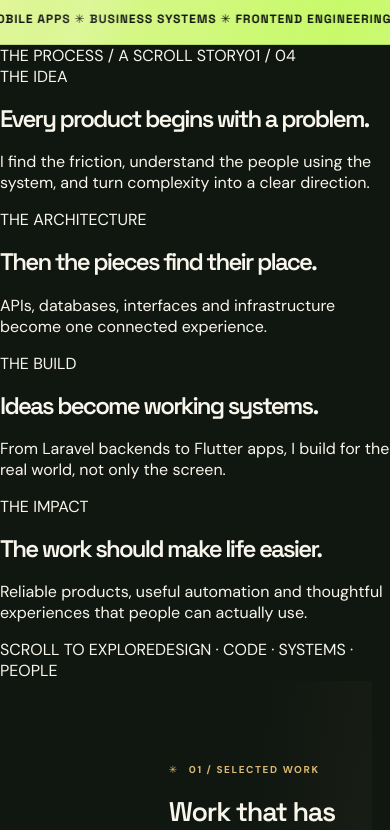
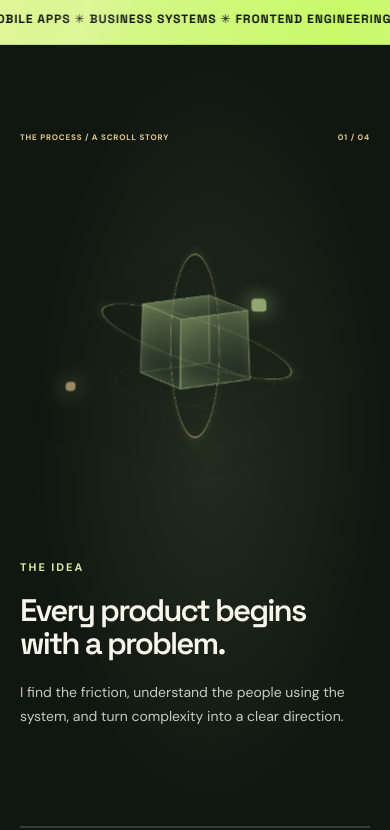
Before and after one commit to kingjothan/kingjothan-showroom, a React (Vite) app: page / in a window 390 px wide. Shown: the part 1000-1830 px from the top of the page. Built offline with nearby package versions, Linux system fonts and the light colour scheme.

Commit message:
Build cinematic sticky scroll chapters and rotating 3D object with responsive motion

```diff
--- a/src/theme.css
+++ b/src/theme.css
@@ -158,3 +158,35 @@ body{background:var(--theme-bg);color:var(--theme-ink);transition:background-col
  .story-motion-ready .section .heading{opacity:1}
 }
 @media(prefers-reduced-motion:reduce){.story-motion-ready .hero .portrait,.story-motion-ready .project,.story-motion-ready .archive-card,.story-motion-ready .kj-tech-card,.story-motion-ready .kj-resume-card{transform:none!important}}
+
+
+/* Full-screen four-act scroll-driven 3D story */
+.story-chapter{position:relative;height:430vh;isolation:isolate;background:var(--theme-bg,#101711);color:var(--theme-ink,#f8f5eb)}
+.story-chapter-sticky{position:sticky;top:0;height:100svh;min-height:580px;overflow:hidden;display:grid;grid-template-rows:auto 1fr auto;align-items:center;padding:clamp(86px,9vh,110px) clamp(22px,5vw,90px) 32px;background:radial-gradient(ellipse at 54% 46%,color-mix(in srgb,var(--theme-accent) 10%,transparent),transparent 60%),var(--theme-bg);perspective:1300px}
+.story-chapter-top,.story-chapter-bottom{position:relative;z-index:5;display:flex;justify-content:space-between;gap:20px;font:700 10px/1.5 "DM Sans",sans-serif;letter-spacing:.16em;color:var(--theme-secondary)}
+.story-chapter-top{align-self:start}
+.story-chapter-bottom{align-self:end}
+.story-chapter-stage{position:absolute;inset:8% 5% 12%;display:grid;place-items:center;pointer-events:none;perspective:1000px;opacity:.9}
+.story-chapter-stage:before{content:"";position:absolute;width:min(62vw,630px);aspect-ratio:1;border-radius:50%;background:radial-gradient(circle,color-mix(in srgb,var(--theme-accent) 23%,transparent),transparent 66%);filter:blur(48px);opacity:var(--chapter-glow,.35);transform:scale(calc(.85 + var(--chapter-progress,0) * .6))}
+.story-assembly{position:relative;width:210px;height:210px;transform-style:preserve-3d;transform:translate3d(0,var(--chapter-rise,0px),0) rotateX(calc(22deg + var(--chapter-turn,0deg) * .35)) rotateY(var(--chapter-turn,0deg)) rotateZ(calc(var(--chapter-turn,0deg) * .11));filter:drop-shadow(0 35px 45px rgba(0,0,0,.4));will-change:transform}
+.story-core{position:absolute;inset:47px;transform-style:preserve-3d;transform:rotateX(-15deg) rotateY(30deg)}
+.story-core-face{position:absolute;inset:0;border:1px solid color-mix(in srgb,var(--theme-accent) 85%,white);background:linear-gradient(145deg,color-mix(in srgb,var(--theme-accent) 48%,transparent),rgba(12,23,21,.65));box-shadow:inset 0 0 24px color-mix(in srgb,var(--theme-accent) 15%,transparent);backface-visibility:visible}
+.story-core-front{transform:translateZ(58px)}.story-core-back{transform:rotateY(180deg) translateZ(58px)}.story-core-left{transform:rotateY(-90deg) translateZ(58px)}.story-core-right{transform:rotateY(90deg) translateZ(58px)}.story-core-top{transform:rotateX(90deg) translateZ(58px)}.story-core-bottom{transform:rotateX(-90deg) translateZ(58px)}
+.story-ring{position:absolute;inset:-44px;border:2px solid color-mix(in srgb,var(--theme-accent) 68%,transparent);border-radius:50%;box-shadow:0 0 28px color-mix(in srgb,var(--theme-accent) 17%,transparent);transform-style:preserve-3d}
+.story-ring-one{transform:rotateX(76deg) rotateY(20deg)}.story-ring-two{transform:rotateY(76deg) rotateZ(30deg);border-color:var(--theme-secondary)}
+.story-satellite{position:absolute;width:22px;height:22px;border-radius:5px;background:var(--theme-accent);box-shadow:0 0 32px var(--theme-accent);transform:translate3d(190px,35px,65px)}
+.story-satellite-two{width:14px;height:14px;background:var(--theme-secondary);transform:translate3d(-80px,170px,-70px)}
+.story-orbit{position:absolute;width:min(60vw,560px);aspect-ratio:1;border:1px solid color-mix(in srgb,var(--theme-accent) 18%,transparent);border-radius:50%;transform:rotateX(72deg) rotateZ(calc(var(--chapter-turn,0deg) * -.4))}
+.story-orbit-b{width:min(80vw,780px);transform:rotateY(74deg) rotateZ(calc(var(--chapter-turn,0deg) * .25));border-color:color-mix(in srgb,var(--theme-secondary) 12%,transparent)}
+.story-chapter-copy{position:relative;z-index:4;justify-self:start;align-self:center;width:min(440px,44vw);min-height:280px;pointer-events:none}
+.story-chapter-beat{position:absolute;top:50%;left:0;width:100%;opacity:0;visibility:hidden;transform:translate3d(0,32px,0);transition:opacity .48s ease,transform .6s cubic-bezier(.2,.8,.2,1),visibility .48s}
+.story-chapter-beat.is-active{opacity:1;visibility:visible;transform:translate3d(0,-50%,0)}
+.story-chapter-beat:not(.is-active){transform:translate3d(0,calc(-50% + 28px),0)}
+.story-chapter-beat>span{display:block;font:700 11px "DM Sans",sans-serif;letter-spacing:.18em;color:var(--theme-accent);margin-bottom:20px}
+.story-chapter-beat h2{font:600 clamp(34px,4.2vw,64px)/1.05 "Space Grotesk",sans-serif;letter-spacing:-.06em;margin:0 0 20px;color:var(--theme-ink);text-wrap:balance}
+.story-chapter-beat p{max-width:380px;font:400 clamp(14px,1.2vw,17px)/1.75 "DM Sans",sans-serif;color:color-mix(in srgb,var(--theme-ink) 80%,transparent)}
+.story-chapter-progress{position:absolute;z-index:6;left:clamp(22px,5vw,90px);right:clamp(22px,5vw,90px);bottom:68px;height:2px;background:color-mix(in srgb,var(--theme-ink) 17%,transparent)}
+.story-chapter-progress span{display:block;height:100%;width:100%;background:var(--theme-accent);transform:scaleX(var(--chapter-progress,0));transform-origin:left}
+@media(max-width:760px){.story-chapter{height:390svh}.story-chapter-sticky{height:100svh;min-height:0;padding:86px 20px 24px}.story-chapter-top,.story-chapter-bottom{font-size:8px;letter-spacing:.1em}.story-chapter-stage{inset:9% 0 30%;opacity:.65;transform:scale(.68)}.story-chapter-copy{width:100%;min-height:220px;align-self:end;margin-bottom:92px}.story-chapter-beat h2{font-size:clamp(29px,8vw,44px);max-width:430px}.story-chapter-beat p{font-size:14px;max-width:340px}.story-chapter-progress{left:20px;right:20px;bottom:61px}.story-assembly{will-change:auto}}
+@media(max-width:380px){.story-chapter-copy{margin-bottom:76px}.story-chapter-stage{transform:scale(.55)}.story-chapter-beat h2{font-size:29px}}
+@media(prefers-reduced-motion:reduce){.story-chapter{height:auto}.story-chapter-sticky{position:relative;height:auto;min-height:0;padding:65px 20px}.story-chapter-stage{display:none}.story-chapter-copy{width:100%;min-height:0;display:grid;gap:25px;margin:35px 0 55px}.story-chapter-beat,.story-chapter-beat:not(.is-active){position:static;opacity:1;visibility:visible;transform:none;transition:none}.story-chapter-progress{display:none}}
```
